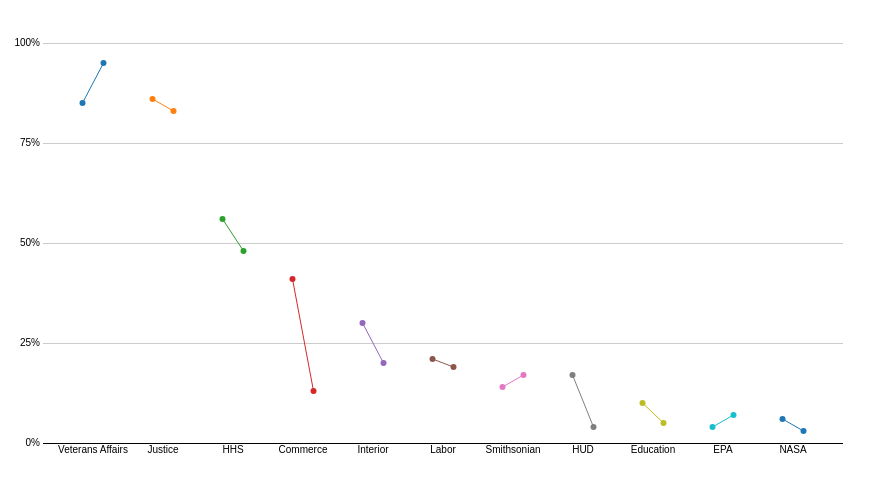
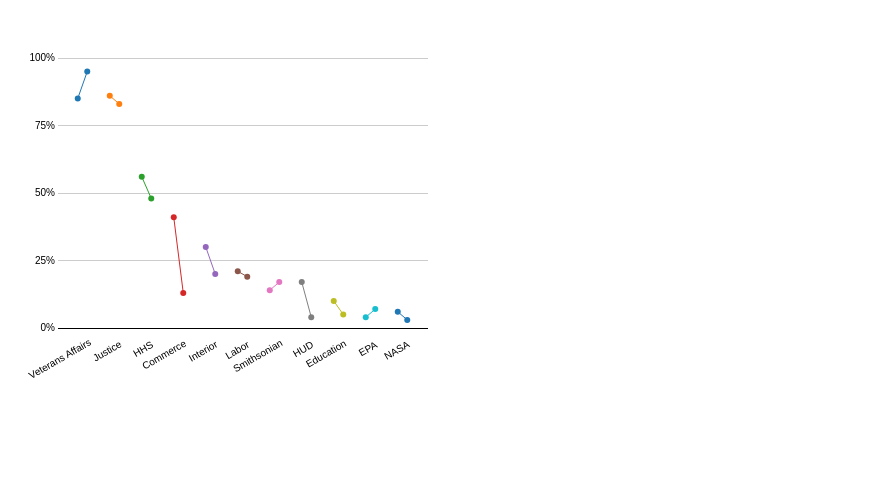
Before and after one commit to couchand/essential-federal-employees, a plain HTML site: page index.html in a window 1280 px wide. Shown: the whole page, without its empty margins (0-891 px from the left). Drawn offline with nearby package versions, Linux system fonts and the light colour scheme.

Commit message:
scale down and rotate x axis labels

```diff
--- a/index.html
+++ b/index.html
@@ -28,9 +28,9 @@ body {
 <script src="http://d3js.org/d3.v3.min.js"></script>
 <script>
 
-var width = 800,
-    height = 400,
-    margin = 35;
+var width = 370,
+    height = 270,
+    margin = 50;
 
 var percentage = d3.format('.0%');
 
@@ -77,7 +77,7 @@ d3.json('data.json', function(error, records) {
 
     var svg = d3.select('body').append('svg')
         .attr('width', width + 2*margin)
-        .attr('height', height + 2*margin)
+        .attr('height', height + 3*margin)
         .append('g')
         .attr('transform', 'translate('+margin+','+margin+')');
 
@@ -89,6 +89,13 @@ d3.json('data.json', function(error, records) {
         .attr('class', 'x axis')
         .attr('transform', 'translate(0,'+height+')')
         .call( xAxis );
+
+    d3.select('.x.axis')
+        .selectAll('text')
+        .attr("transform", function(d) {
+            var bb = this.getBBox();
+            return "translate(" + (bb.height * -2 - bb.width * 0.4 + 24) + "," + (bb.height + bb.width * 0.2) + ")rotate(-30)";
+        });
 
     svg.selectAll('.dot')
         .data( records )
```
